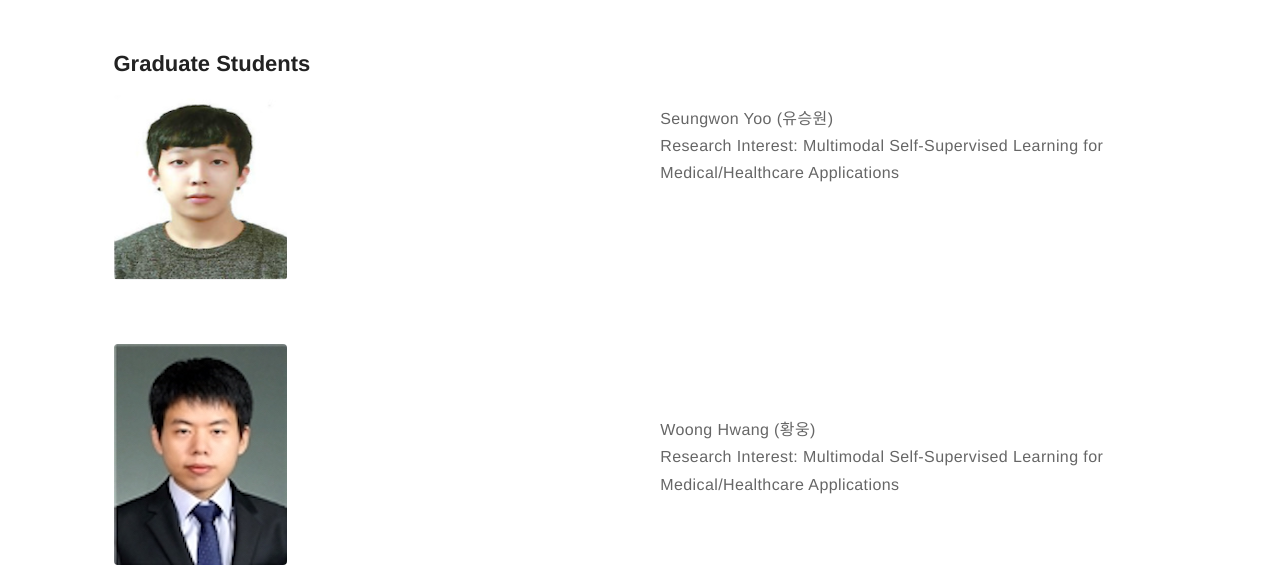
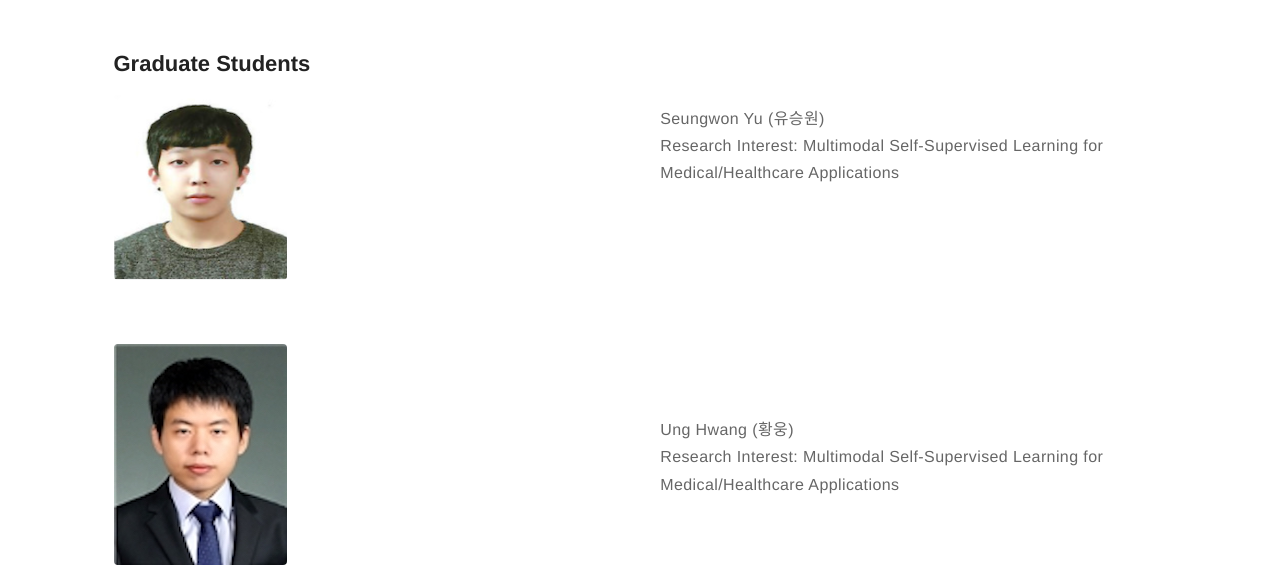
Before and after one commit to kijungyoon/kijungyoon.github.io, a Jekyll site: the page built from people.md, in a window 1280 px wide and 900 px high, scrolled down 720 px. Shown: the part 150-717 px from the top of the window. Built offline with Jekyll 4.4.1, drawn with Linux system fonts in a browser that asks for light colours.

Commit message:
Update people.md

```diff
--- a/people.md
+++ b/people.md
@@ -25,7 +25,7 @@ layout: page
 
     <div class="toright">
     <br><br><br><br>
-    <p><b>Seungwon Yoo (유승원)</b><br>
+    <p><b>Seungwon Yu (유승원)</b><br>
 	    Research Interest: Multimodal Self-Supervised Learning for Medical/Healthcare Applications</p>
     </div>
 </div>
@@ -38,7 +38,7 @@ layout: page
 
     <div class="toright">
     <br><br><br><br>
-    <p><b>Woong Hwang (황웅)</b><br>
+    <p><b>Ung Hwang (황웅)</b><br>
 	  Research Interest: Multimodal Self-Supervised Learning for Medical/Healthcare Applications</p>
     </div>
 </div>
```
